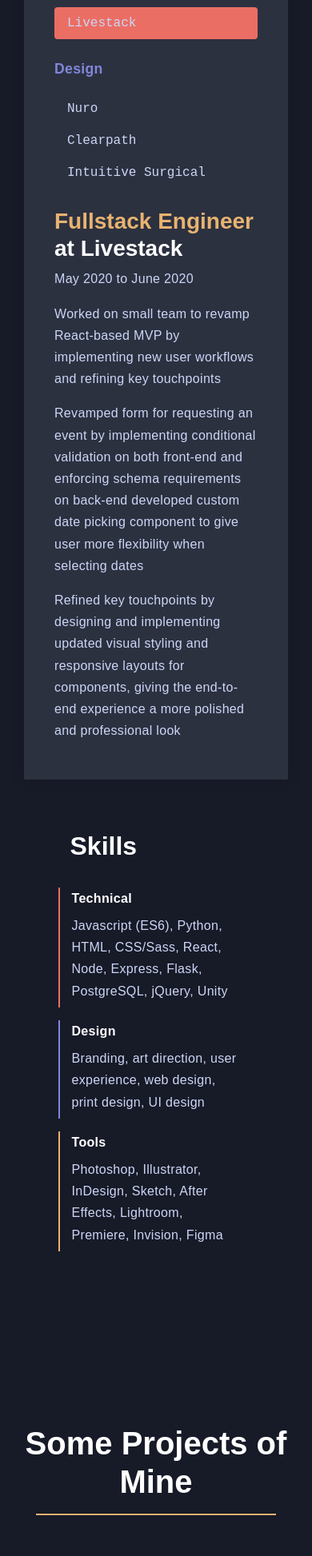
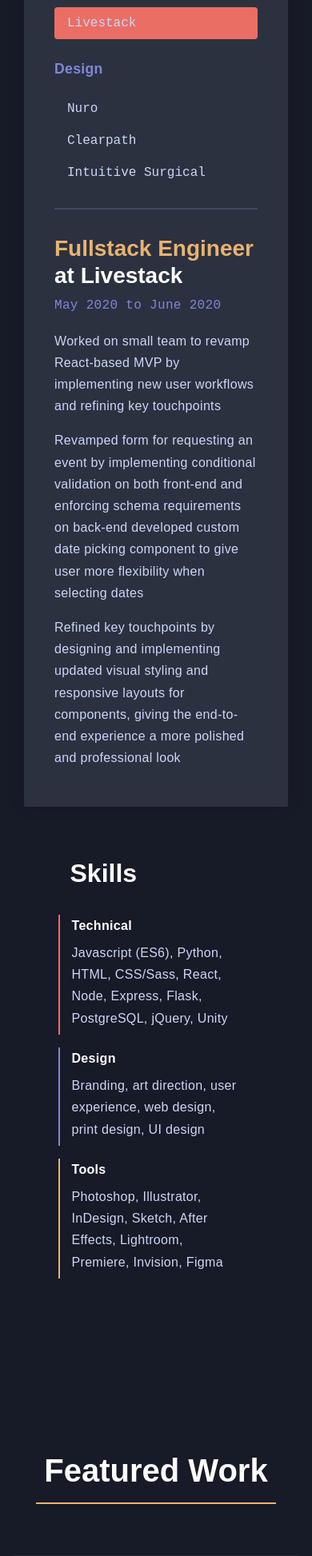
Before and after one commit to charleskantz/personal-site-v02, a React (Create React App) app: page / in a window 390 px wide. Shown: the part 1923-3869 px from the top of the page at 80% size. Built offline with nearby package versions, Linux system fonts and the light colour scheme; a web font is replaced by a local one; what @fortawesome/pro-duotone-svg-icons, @fortawesome/pro-regular-svg-icons would draw is missing.

Commit message:
microcopy changes on headlines, styling improvements\n\nimprovement:  mobile expereience card and featured project image

```diff
--- a/src/Contact.js
+++ b/src/Contact.js
@@ -8,7 +8,7 @@
   return (
     <div id="contact" className="sectionContainer text-center">
       <div>
-        <h1>Hire Me</h1>
+        <h1>Get in Touch</h1>
         <Fade bottom>
           <div className="aboutRule mx-auto mt-3 mb-5"></div>
           <h5>For professional inquiries, please email me!</h5>
@@ -19,7 +19,7 @@
           >
             <button className="mt-3 emailBtn">
               <FontAwesomeIcon icon={["far", "envelope"]} size="1x" />
-              Email Charles
+              kantz.charles@gmail.com
             </button>
           </a>
         </Fade>
--- a/src/DesignCtaBanner.js
+++ b/src/DesignCtaBanner.js
@@ -3,7 +3,7 @@
 
 function DesignCtaBanner() {
   return (
-    <div className="projectDesignBanner col-12 col-sm-10 offset-sm-1 col-md-8 offset-md-2 col-lg-6 offset-lg-3 col-xl-4 offset-xl-4 mb-4">
+    <div className="projectDesignBanner col-12 col-sm-10 offset-sm-1 col-md-8 offset-md-2 col-lg-6 offset-lg-3 col-xl-4 offset-xl-4 mt-4">
 
         <FontAwesomeIcon icon={['fad', 'pencil-ruler']} size="2x"/>
         <div>
--- a/src/Experience.js
+++ b/src/Experience.js
@@ -43,7 +43,7 @@
       return (
         <Tab.Pane key={job.label} eventKey={job.label}>
           <h3><span className="workPosition">{job.title}</span> at {job.company}</h3>
-          <p>{job.start_date} to {job.end_date}</p>
+          <p className="workDates">{job.start_date} to {job.end_date}</p>
           {job.bullets.map((bullet, idx) => <p key={idx} >{bullet}</p>)}
         </Tab.Pane>
       )
--- a/src/Work.js
+++ b/src/Work.js
@@ -17,12 +17,12 @@
     return (
       <>
         <WorkFeaturedList jobData={featuredList} />
-        <h3 className=" my-5 text-center">Other notable projects</h3>
+        <h3 className=" my-5 text-center">Other Noteworthy Work</h3>
+        <Fade bottom>
+          <WorkProjectList jobData={normalList} />
+        </Fade>
         <Fade bottom>
           <DesignCtaBanner />
-        </Fade>
-        <Fade bottom>
-          <WorkProjectList jobData={normalList} />
         </Fade>
       </>
     )
@@ -31,7 +31,7 @@
   return (
     <div className="sectionContainer" id="work">
       <div>
-        <h1 className="text-center">Some Projects of Mine</h1>
+        <h1 className="text-center">Featured Work</h1>
         <div className="aboutRule mx-auto mt-3 mb-5"></div>
         {generateLists(jobData)}
       </div>
--- a/src/styles/_layout.scss
+++ b/src/styles/_layout.scss
@@ -74,8 +74,14 @@
   background-position: left;
   background-size: cover;
   background-color: $secondaryColor;
-  border: 4px solid $secondaryColor;
+  border: 3px solid $secondaryColor;
   border-radius: .25rem;
+
+  &:hover {
+    background-color: lighten($color: $bgColor, $amount: 35%);
+    background-blend-mode: overlay;
+
+  }
 }
 
 /* ~~ Work / Skills ~~ */
@@ -152,7 +158,9 @@
 
   // remove vertical rule from experience card
   .tab-content {
+    border-top: 2px solid #3E4A60;
     border-left: none;
     padding-left: 0;
+    padding-top: 2rem;
   }
 }
--- a/src/styles/_typography.scss
+++ b/src/styles/_typography.scss
@@ -112,6 +112,11 @@
   }
 }
 
+.workDates {
+  @extend codeFont;
+  color: $secondaryColor;
+}
+
 .workPosition {
   color: $tertiaryColor;
 }
@@ -204,7 +209,7 @@
 
 .emailBtn {
   @extend codeFont;
-  background-color: transparentize($color: $secondaryColor, $amount: .85);
+  background-color: transparentize($color: $secondaryColor, $amount: 1);
   border: 2px solid $secondaryColor !important;
   border-radius: 4px;
   padding: 1.25rem 1.25rem 1.15rem;
--- a/src/utils/workData.js
+++ b/src/utils/workData.js
@@ -88,7 +88,7 @@
     company: "Rithm School",
     tech: ["Javascript", "React", "Redux", "Express"],
     img_link: "https://imgur.com/ZxuhIDV.jpg",
-    img_align: "center",
+    img_align: "left",
     gh_link: "https://github.com/charleskantz/redux-microblog",
     demo_link: "https://cocky-villani-ed165a.netlify.app/",
     description: "A Medium-like blog where you can create posts, delete posts, leave comments, and delete comments. Uses Redux for state management and local caching of visited blog posts. The backend is a Node Express server."
```
